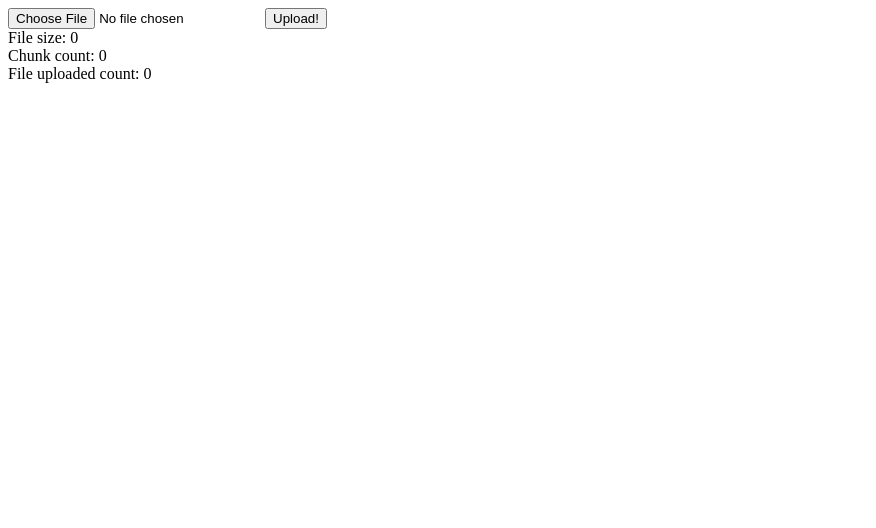
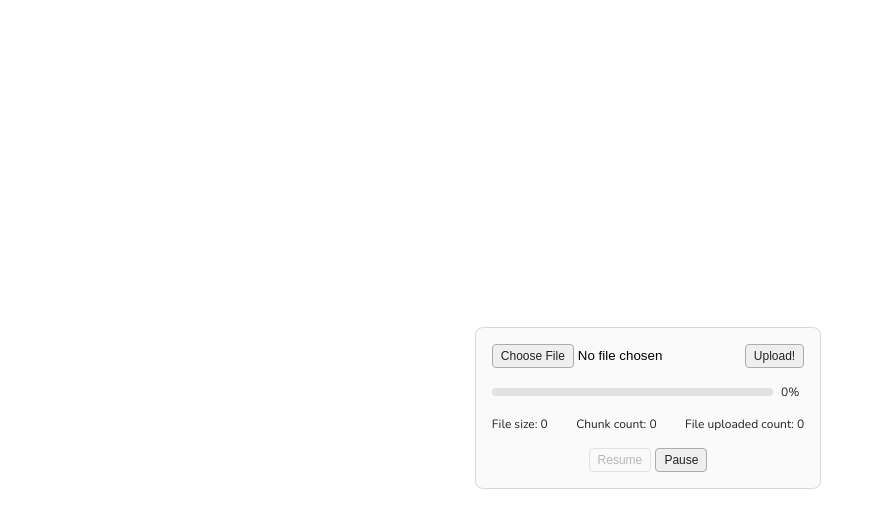
Before and after one commit to ramadhanabs/go-big-file-uploader, a plain HTML site: page frontend/index.html in a window 1280 px wide. Both pictures are taken after a click on the button "Upload!". Shown: the whole page, without its empty margins (0-876 px from the left). Drawn offline with nearby package versions, Linux system fonts and the light colour scheme.

Commit message:
feat: enhance ui, add resume and pause logic

```diff
--- a/frontend/index.html
+++ b/frontend/index.html
@@ -5,14 +5,36 @@
     <meta http-equiv="X-UA-Compatible" content="IE=edge">
     <meta name="viewport" content="width=device-width, initial-scale=1.0">
     <title>Uploader</title>
+
+    <link rel="stylesheet" href="main.css">
 </head>
 <body>
-    <input type="file" id="input" accept="image/*,.pdf" >
-    <button id="upload-button">Upload!</button>
+    <div class="container">
+        <div class="content-box">
+            <div class="input-box">
+                <input type="file" id="input" accept="image/*,.pdf" >
+                <button id="upload-button">Upload!</button>
+            </div>
 
-    <div id="file-size">File size: 0</div>
-    <div id="chunk-count">Chunk count: 0</div>
-    <div id="file-uploaded-count">File uploaded count: 0</div>
+            <div class="progress-box">
+                <div class="progress-bar-container">
+                    <div id="progress-bar" style="width: 0%"></div>
+                </div>
+                <div id="percentage">0%</div>
+            </div>
+
+            <div class="counter-container">
+                <div id="file-size">File size: 0</div>
+                <div id="chunk-count">Chunk count: 0</div>
+                <div id="file-uploaded-count">File uploaded count: 0</div>
+            </div>
+
+            <div class="resume-pause-container">
+                <button id="resume-button" disabled>Resume</button>
+                <button id="pause-button" disabled>Pause</button>
+            </div>
+        </div>
+    </div>
 </body>
 <script type="text/javascript">
     function generateUUID() { // Public Domain/MIT
@@ -32,13 +54,31 @@
     }
 </script>
 <script type="text/javascript">
+    // contoller
+    let controller, signal;
+
+    // file state
     const chunkSize = 512 * 1000;
     let selectedFile = null;
+    let fileSize, fileName, fullChunks, remainedChunk;
+    let uploadCount = 0;
+    let isUploading = false;
+
+    // event listener
+    const progressBarElement = document.getElementById("progress-bar");
+    const percentageElement = document.getElementById("percentage");
+
     const inputElement = document.getElementById("input");
     inputElement.addEventListener("change", handleFiles, false);
 
     const buttonElement = document.getElementById("upload-button");
     buttonElement.addEventListener("click", handleClickUpload)
+
+    const resumeButtonElement = document.getElementById("resume-button");
+    resumeButtonElement.addEventListener("click", handleClickUpload);
+
+    const pauseButtonElement = document.getElementById("pause-button");
+    pauseButtonElement.addEventListener("click", handleClickPause)
 
     function handleFiles() {
         const fileList = this.files;
@@ -56,26 +96,39 @@
     }
 
     async function handleClickUpload(){
+        controller = new AbortController();
+        signal = controller.signal;
+
         const uploadURL = "http://localhost:8080/upload";
         const uploadChunkURL = "http://localhost:8080/chunk-upload";
 
         try {
-            // get file size
-            // get chunk size
-            const fileId = generateUUID();
-            const fileSize = selectedFile.size;
-            const fileName = selectedFile.name;
-            const fullChunks = Math.floor(fileSize / chunkSize);
-            const remainedChunk = fileSize % chunkSize;
-            let uploadCount = 0;
+            isUploading = true;
+            resumeButtonElement.setAttribute("disabled", true);
+            pauseButtonElement.removeAttribute("disabled");
+
+            let fileId = ""
+
+            if (localStorage.getItem("FILE_ID")){
+                fileId = localStorage.getItem("FILE_ID")
+            } else {
+                fileId = generateUUID();
+            }
+
+            fileSize = selectedFile.size;
+            fileName = selectedFile.name;
+            fullChunks = Math.floor(fileSize / chunkSize);
+            remainedChunk = fileSize % chunkSize;
+
+            localStorage.setItem("FILE_ID", fileId)
 
             if (fullChunks > 0){
-                for (let i = 0; i < fullChunks; i++){
+               while(uploadCount < fullChunks && isUploading){
                     const data = new FormData();
-                    const offset = chunkSize * i;
-                    const limit = chunkSize * (i + 1);
+                    const offset = chunkSize * uploadCount;
+                    const limit = chunkSize * (uploadCount + 1);
                     const metadata = {
-                        order: i,
+                        order: uploadCount,
                         fileId,
                         offset,
                         limit,
@@ -90,7 +143,8 @@
 
                     const response = await fetch(uploadChunkURL, {
                         method: "POST",
-                        body: data
+                        body: data,
+                        signal
                     });
 
                     if (!response.ok) {
@@ -99,12 +153,18 @@
 
                     const json = await response.json();
                     const fileUploadedCount = document.getElementById("file-uploaded-count");
+
                     uploadCount++;
                     fileUploadedCount.innerHTML = `File uploaded count: ${uploadCount}`
+
+                    const percentage = uploadCount/fullChunks * 100
+                    progressBarElement.style.width = `${percentage}%`
+                    percentageElement.innerHTML = `${Math.floor(percentage)}%`
+
                     console.log(json);
                 }
 
-                if (remainedChunk > 0){
+                if (remainedChunk > 0 && isUploading){
                     const data = new FormData();
                     console.log("pushing last item")
 
@@ -158,5 +218,12 @@
             console.log("🚀 ~ handleClickUpload ~ error:", error)
         }
     }
+
+    function handleClickPause(){
+        isUploading = false;
+        pauseButtonElement.setAttribute("disabled", true);
+        resumeButtonElement.removeAttribute("disabled");
+        controller.abort();
+    }
 </script>
 </html>
--- /dev/null
+++ b/frontend/main.css
@@ -0,0 +1,97 @@
+@import url('https://fonts.googleapis.com/css2?family=Nunito:ital,wght@0,200..1000;1,200..1000&display=swap');
+
+body {
+     font-family: "Nunito", serif;
+}
+
+button {
+    padding: 4px 8px;
+    outline: none;
+    font-size: 12px;
+    color: #222;
+    cursor: pointer;
+    border: 1px solid rgb(172, 172, 172);
+    border-radius: 4px;
+}
+
+button:disabled{
+    opacity: 0.3;
+    cursor: not-allowed;
+}
+
+.container {
+    display: flex;
+    align-items: center;
+    justify-content: center;
+    width: 100vw;
+    height: 100vh;
+}
+
+.content-box {
+    padding: 16px;
+    background: #fafafa;
+    border: 1px solid rgb(217, 217, 217);
+    border-radius: 8px;
+
+    display: flex;
+    align-items: center;
+    flex-direction: column;
+    gap: 16px;
+}
+
+.input-box {
+    display: flex;
+    align-items: center;
+    justify-content: space-between;
+    width: 100%;
+}
+
+input::file-selector-button, #upload-button {
+    padding: 4px 8px;
+    outline: none;
+    font-size: 12px;
+    color: #222;
+    cursor: pointer;
+    border: 1px solid rgb(172, 172, 172);
+    border-radius: 4px;
+}
+
+.counter-container {
+    display: flex;
+    align-items: center;
+    justify-content: space-between;
+    width: 100%;
+    gap: 16px;
+    color: #222;
+
+    font-size: 12px;
+}
+
+.progress-box {
+    display: flex;
+    align-items: center;
+    width: 100%;
+    gap: 8px;
+}
+
+.progress-box .progress-bar-container {
+    height: 8px;
+    width: 90%;
+    border-radius: 9999px;
+    background: #e2e2e2;
+    position: relative;
+}
+
+.progress-box .progress-bar-container #progress-bar {
+    height: 8px;
+    position: absolute;
+    left: 0;
+    background: rgb(91, 167, 224);
+    border-radius: 9999px;
+    transition: all 0.5s ease-in-out;
+}
+
+.progress-box #percentage {
+    font-size: 12px;
+    color: #222;
+}
```
Also changed, not shown: 1 other file.
